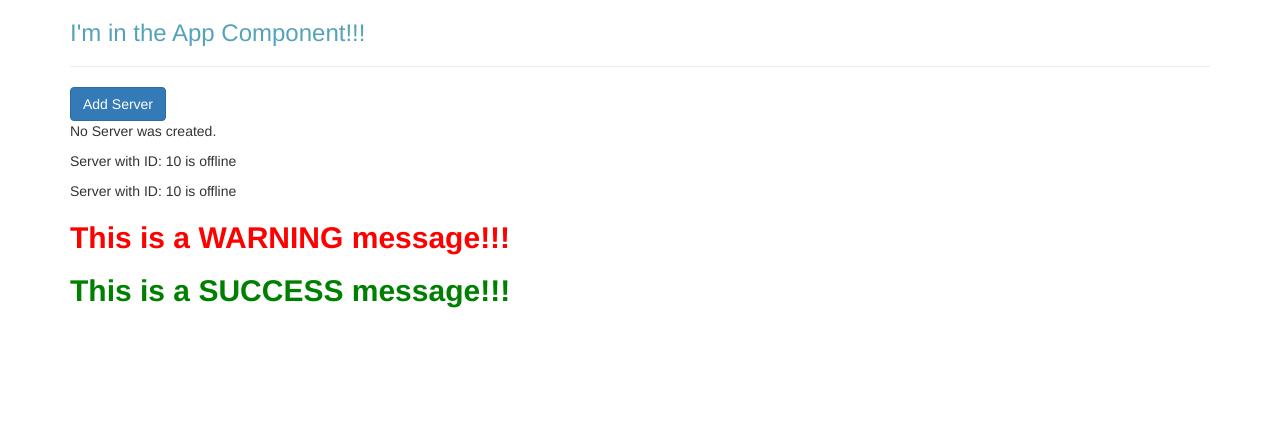
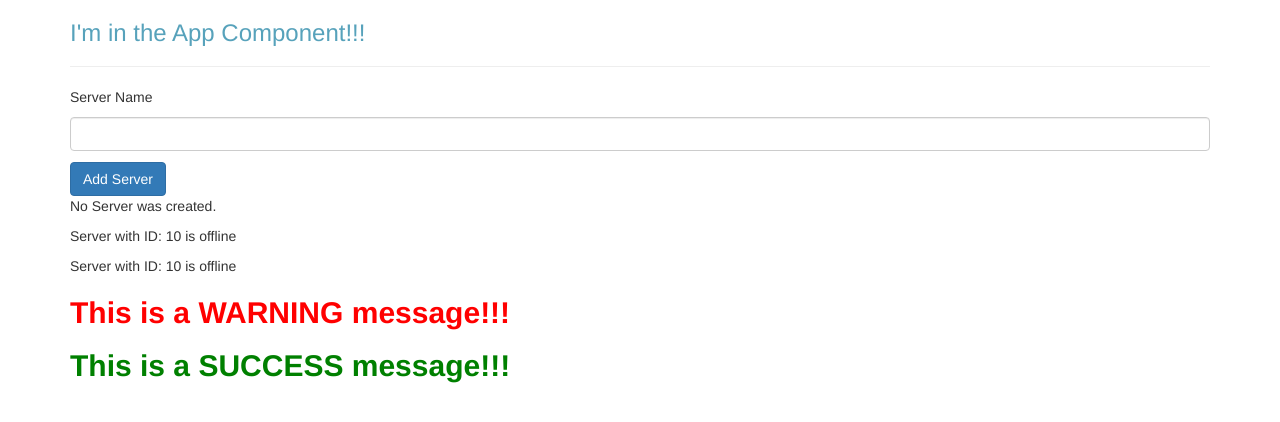
Before and after one commit to caylemh/udemy-angular, an Angular app: page / in a window 1280 px wide. Shown: the top 422 px of the page. Built offline with nearby package versions, Linux system fonts and the light colour scheme.

Commit message:
- Two-way event binding trick with $event

```diff
--- a/src/app/servers/servers.component.html
+++ b/src/app/servers/servers.component.html
@@ -1,3 +1,7 @@
+<p>Server Name</p>
+<input type="text" class= 'form-control'
+(input) = 'onUpdateServerName($event)'>
+<p class='col-xs-12'>{{ serverName }}</p>
 <button
     class='btn btn-primary'
     [disabled]='!allowNewServer'
--- a/src/app/servers/servers.component.ts
+++ b/src/app/servers/servers.component.ts
@@ -8,6 +8,7 @@ import { Component, OnInit } from '@angular/core';
 export class ServersComponent implements OnInit {
   allowNewServer = false;
   serverCreationStatus = 'No Server was created.'
+  serverName = "";
 
   constructor() {
     setTimeout(() => {
@@ -25,4 +26,8 @@ export class ServersComponent implements OnInit {
     }, 5000);
   }
 
+  onUpdateServerName = (event) => {
+    this.serverName = event.target.value;
+  }
+
 }
```
